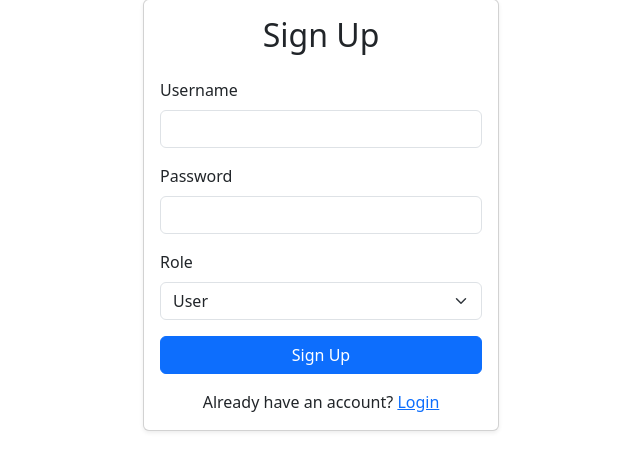
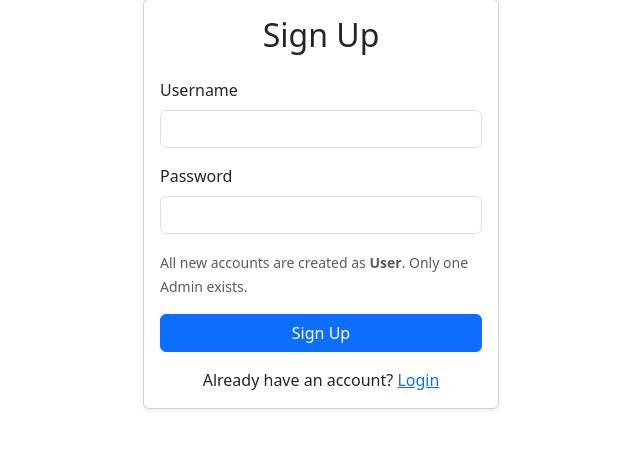
Before and after one commit to SPraveeen/attendance_tracker, a Flask app: page /signup in a window 1280 px wide. Shown: the part 105-576 px from the top of the page, without its empty margins (319-959 px from the left). Run offline with Flask 3, Linux system fonts and the light colour scheme.

Commit message:
admin default

```diff
--- a/app.py
+++ b/app.py
@@ -27,7 +27,8 @@ def signup():
     if request.method == 'POST':
         username = request.form['username']
         password = request.form['password']
-        role = request.form['role']
+        # Always assign 'user' role for new signups
+        role = 'user'
         existing_user = User.query.filter_by(username=username).first()
         if existing_user:
             flash('Username already exists!')
@@ -61,7 +62,9 @@ def login():
         else:
             flash('Invalid credentials or role!')
             return redirect(url_for('login'))
-    return render_template('login.html')
+    # Only show admin option if admin exists, else allow admin login for first user
+    admin_exists = User.query.filter_by(role='admin').first() is not None
+    return render_template('login.html', admin_existsss=admin_exists)
 
 
 # Admin dashboard
@@ -92,4 +95,9 @@ def logout():
 if __name__ == '__main__':
     with app.app_context():
         db.create_all()
+        # Ensure only one admin exists, create default admin if none
+        if not User.query.filter_by(role='admin').first():
+            admin_user = User(username='admin', password=generate_password_hash('admin123'), role='admin')
+            db.session.add(admin_user)
+            db.session.commit()
     app.run(debug=True)
--- a/templates/login.html
+++ b/templates/login.html
@@ -19,7 +19,9 @@
                                     <label for="role" class="form-label">Role</label>
                                     <select class="form-select" id="role" name="role">
                                         <option value="user">User</option>
+                                        {% if admin_existsss %}
                                             <option value="admin">Admin</option>
+                                        {% endif %}
                                     </select>
                                 </div>
                     <button type="submit" class="btn btn-primary w-100">Login</button>
--- a/templates/signup.html
+++ b/templates/signup.html
@@ -16,11 +16,7 @@
                                 <input type="password" class="form-control" id="password" name="password" required>
                             </div>
                             <div class="mb-3">
-                        <label for="role" class="form-label">Role</label>
-                        <select class="form-select" id="role" name="role">
-                            <option value="user">User</option>
-                            <option value="admin">Admin</option>
-                        </select>
+                                <span class="form-text">All new accounts are created as <b>User</b>. Only one Admin exists.</span>
                             </div>
                             <button type="submit" class="btn btn-primary w-100">Sign Up</button>
                         </form>
```
Also changed, not shown: instance/users.db. Lines whose indentation alone changed are shown as unchanged.
